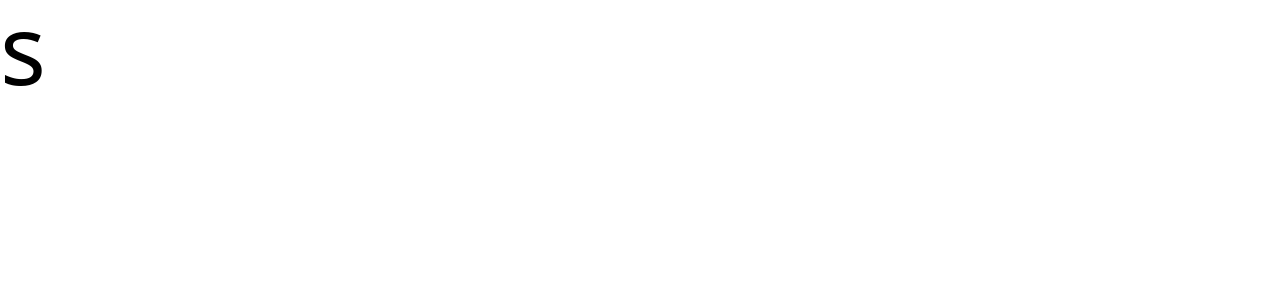
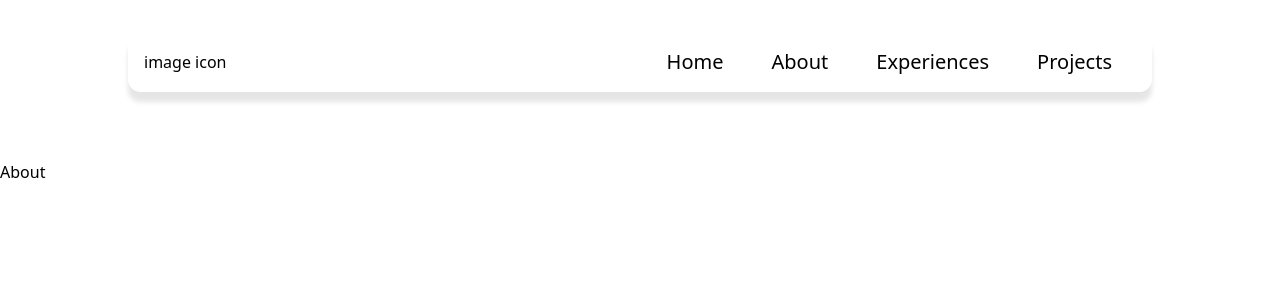
Before and after one commit to stephen-ics/api-development-frontend, a React (Create React App) app: page /about in a window 1280 px wide. Shown: the top 300 px of the page. Built offline with nearby package versions, Linux system fonts and the light colour scheme.

Commit message:
packages + navigation

```diff
--- a/package.json
+++ b/package.json
@@ -6,8 +6,12 @@
     "@testing-library/jest-dom": "^5.16.5",
     "@testing-library/react": "^13.4.0",
     "@testing-library/user-event": "^13.5.0",
+    "framer-motion": "^10.12.18",
     "react": "^18.2.0",
     "react-dom": "^18.2.0",
+    "react-helmet": "^6.1.0",
+    "react-icons": "^4.10.1",
+    "react-router-dom": "^6.14.1",
     "react-scripts": "5.0.1",
     "web-vitals": "^2.1.4"
   },
--- a/src/App.js
+++ b/src/App.js
@@ -1,11 +1,34 @@
-import './App.css';
+import React, { useEffect } from "react";
+import { BrowserRouter, Routes, Route, useLocation } from 'react-router-dom';
+import Navbar from './components/Navbar';
+import { Helmet } from "react-helmet";
+import { AnimatePresence } from 'framer-motion'
+
+import Home from './pages/Home'
+import About from './pages/About'
 
 function App() {
   return (
-    <div className=" text-8xl">
-      s
+    <div className=''>
+      <Helmet>
+        <title>Api-development Frontend</title>
+        <meta name="description" content="Hello! I'm Stephen! I'm a high school student at John Fraser Secondary School and an aspiring full-stack developer."></meta>
+      </Helmet>
+      <BrowserRouter>
+        <Navbar />
+        <AnimatePresence
+        wait
+        >
+          <Routes>
+              <Route path='/' exact element={<Home/>}></Route>
+              <Route path='/about' exact element={<About/>}></Route>
+          </Routes>
+    </AnimatePresence>
+      </BrowserRouter>
     </div>
   );
 }
 
+
+
 export default App;
--- /dev/null
+++ b/src/components/Navbar.js
@@ -0,0 +1,117 @@
+import React from 'react'
+import { Link, useLocation } from 'react-router-dom'
+import './component-styles/Navbar.css'
+import { motion } from 'framer-motion'
+import { useState, useEffect } from 'react';
+import { FaBars } from "react-icons/fa"
+
+function Navbar() {
+  const dropIn ={
+    hidden: {
+        y: '-10vh',
+        opacity: 0,
+    },
+    visible: {
+        y:'0',
+        opacity: 1,
+        transition: {
+            type: 'spring',
+            damping: 8,
+            stiffness: 30,
+        }
+    },
+    exit: {
+        y: '10vh',
+        opacity: 0,
+    },
+  };
+  const [fillNavbar, setFillNavbar] = useState(false);
+  const [showDropdown, setShowDropdown] = useState(false);
+  const { pathname } = useLocation();
+
+  useEffect(() => {
+    const handleScroll = () => {
+      const threshold = 100;
+      if (window.scrollY > threshold) {
+        setFillNavbar(true)
+      }
+      else {
+        setFillNavbar(false)
+      }
+    }
+
+    window.addEventListener('scroll', handleScroll);
+
+  }, [fillNavbar])
+
+  const links = [
+    {
+        name: "Home",
+        link: "/",
+        id: "home",
+        priority: false
+    },
+    {
+        name: "About",
+        link: "/about",
+        id: "about",
+        priority: false
+    },
+    {
+        name: "Experiences",
+        link: "/experiences",
+        id: "experiences",
+        priority: false
+    },
+    {
+        name: "Projects",
+        link: "/projects",
+        id: "projects",
+        priority: false
+    }
+]
+
+    return (
+      <div className='flex justify-center mb-40'>
+        <motion.header
+          variants={dropIn}
+          initial='hidden'
+          animate='visible'
+          exit='exit'
+          className={`navbar z-[99999999] py-2 lg:py-4 fixed w-full top-0 ${fillNavbar ? 'fill' : ''}`}
+        >
+          <div className="px-4 mx-auto flex flex-col lg:flex-row lg:items-center justify-center h-full">
+            <div className="flex justify-between items-center">
+              <Link to='/'>
+             image icon
+              </Link>
+
+              <button
+                className="border-none px-3 py-1 rounded text-gray-200 bg-green-200 opacity-75 hover:opacity-100 lg:hidden cursor-pointer"
+                aria-label="Menu"
+                data-test-id="navbar-menu"
+                onClick={
+                  () => {
+                      setShowDropdown(!showDropdown);
+                  }}
+              >
+                <FaBars size={20} color="#8bcc9a"/>
+              </button>
+            </div>
+
+            <div className={`${showDropdown ? "flex" : "hidden"} flex-col lg:flex  lg:flex-row lg:ml-auto mt-3 lg:mt-0`} data-test-id="navbar">
+              <div>
+                {links.map(({ name, link, priority, id }) =>
+                  <Link key={name}  to={link} className='md:text-xl text-lg lg:mx-2 mx-0 hover:bg-gray-200/25 hover:bg-opacity-10 hover:bg-black p-2 lg:px-4 rounded duration-300 transition-colors'>
+                      {name}
+                  </Link>
+                )}
+              </div>
+            </div>
+          </div>
+        </motion.header>
+      </div>
+    );
+  }
+
+  export default Navbar
--- /dev/null
+++ b/src/components/component-styles/Navbar.css
@@ -0,0 +1,53 @@
+.navbar{
+    background-color: var(--bg);
+    border: var(--border);
+    position: fixed;
+    z-index: 500;
+    margin-top: 2rem;
+    top: 0;
+    border-radius: 0.8rem;
+    box-shadow: 0 10px 5px 0 rgb(0 0 0 / 0.1);
+    width: 80%;
+    transition: width 0.5s ease;
+}
+
+.navbar.fill {
+    width: 100%;
+    margin: 0;
+    border-radius: 0;
+}
+
+.navbar-nav {
+    display: flex;
+    max-width: 100%;
+    justify-content: flex-end;
+}
+
+ul {
+    list-style: none;
+    margin: 0;
+    padding: 0;
+}
+
+a {
+    color: var(--text-color);
+    text-decoration: none;
+    transition: filter 300ms;
+}
+
+.nav-list {
+    margin-left: 10px;
+    margin-right: 10px;
+}
+
+.nav-list a {
+    padding: calc(var(--nav-size)*0.25);
+    border-radius: 0.5rem;
+}
+
+
+.nav-list a:hover{
+    transition: var(--speed);
+    background: rgba(86, 86, 87, 0.2);
+    filter: brightness(1.3)
+}
--- /dev/null
+++ b/src/pages/About.js
@@ -0,0 +1,9 @@
+import React from 'react'
+
+const About = () => {
+  return (
+    <div>About</div>
+  )
+}
+
+export default About
--- /dev/null
+++ b/src/pages/Home.js
@@ -0,0 +1,9 @@
+import React from 'react'
+
+const Home = () => {
+  return (
+    <div>Home</div>
+  )
+}
+
+export default Home
```
Also changed, not shown: 1 other file (tests, documents, lock files or other folders).
